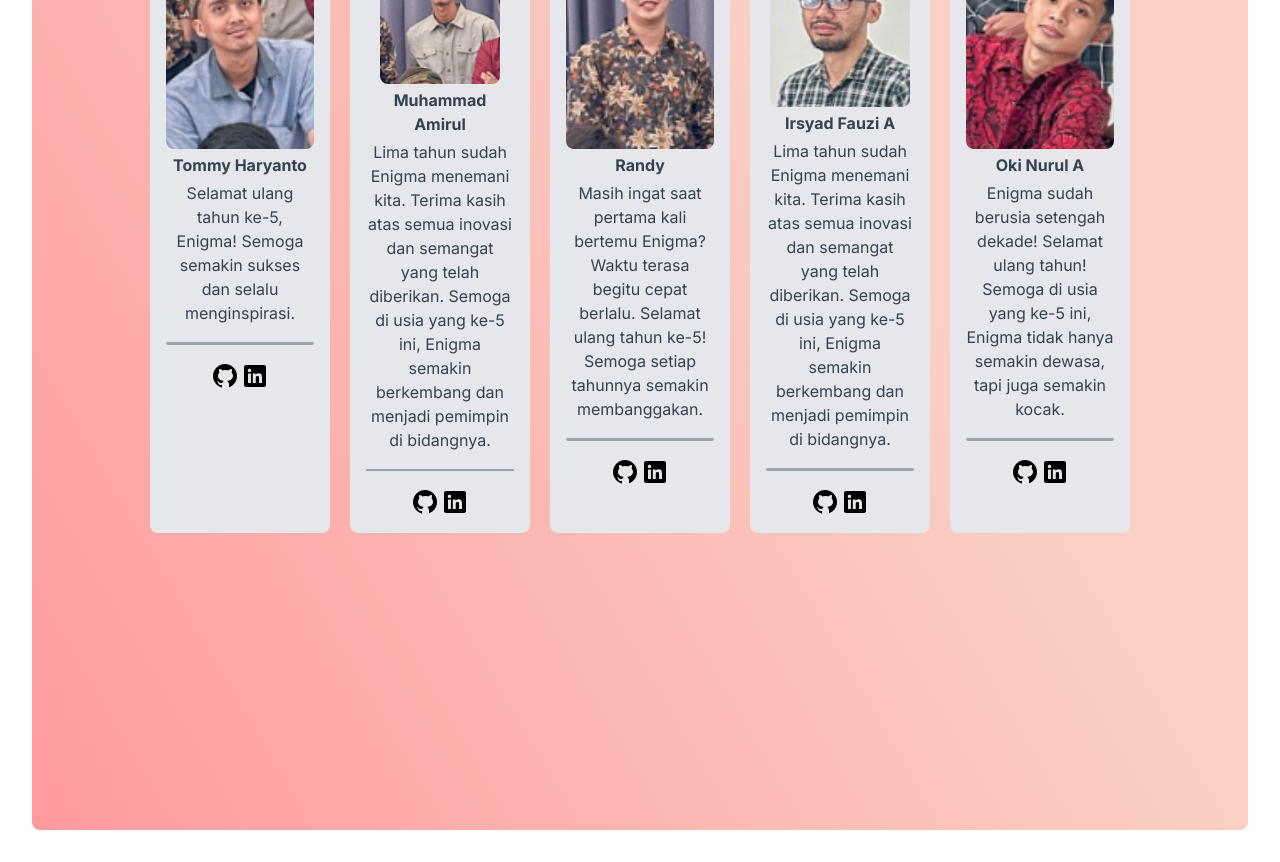
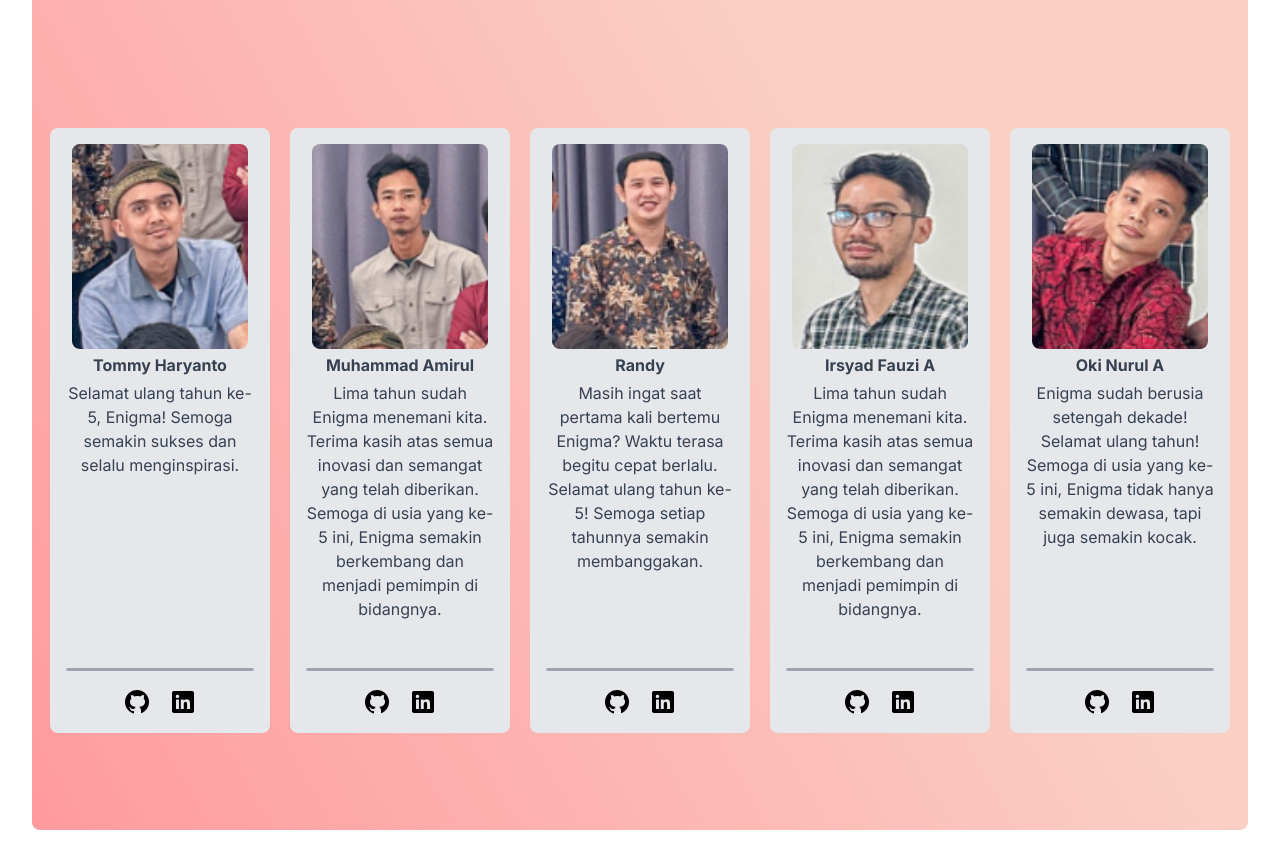
Before and after one commit to onuda22/landing-page-hut-ri-and-enigma-react-vite, a React (Vite) app: page / in a window 1280 px wide. Shown: the part 1280-2142 px from the top of the page. Built offline with nearby package versions, Linux system fonts and the light colour scheme.

Commit message:
flexibel

```diff
--- a/src/component/Card.jsx
+++ b/src/component/Card.jsx
@@ -1,19 +1,18 @@
-import React from 'react'
-import dataTeam from '../../dataTeam'
-import github from '../assets/icons8-github-30.png'
-import link from '../assets/linkedin.png'
+import React from 'react';
+import dataTeam from '../../dataTeam';
+import github from '../assets/icons8-github-30.png';
+import link from '../assets/linkedin.png';
+
 export default function Card() {
   const datas = dataTeam;
 
-
   return (
-
-    <div className='flex flex-row   gap-5'>
-    {datas.map((data)=>{
-      return(
-
-      <div className="flex space-x-8 items-end h-[205px] ">
-      <div className="w-[180px] h-[605px] bg-gray-200 rounded-lg overflow-hidden flex flex-col items-center p-4 ">
+    <div className="flex flex-wrap gap-5 justify-center items-start">
+      {datas.map((data) => {
+        return (
+          <div className="w-full sm:w-[180px] md:w-[200px] lg:w-[220px] flex">
+            <div className="w-full min-h-[300px] h-[605px] bg-gray-200 rounded-lg overflow-hidden flex flex-col items-center p-4 justify-between">
+              <div className="flex flex-col items-center">
                 <img
                   src={data.foto}
                   className="w-auto h-[205px] max-w-full max-h-full rounded-lg object-cover"
@@ -22,17 +21,18 @@ export default function Card() {
                 <p className="mt-1 text-gray-700 text-center">
                   {data.haparan}
                 </p>
-            <hr className='w-full h-1 bg-gray-400 rounded-xl my-4' />
-            <div className='flex flex-row '>
-              <a href={data.github}><img src={github} alt="" /></a>
-              <a href={data.link}><img src={link} alt="" /></a>
+              </div>
+              <div className="w-full">
+                <hr className="w-full h-1 bg-gray-400 rounded-xl my-4" />
+                <div className="flex justify-center space-x-4">
+                  <a href={data.github}><img src={github} alt="GitHub" /></a>
+                  <a href={data.link}><img src={link} alt="LinkedIn" /></a>
                 </div>
               </div>
             </div>
-      )
-    })
-
+          </div>
+        );
+      })}
+    </div>
+  );
 }
-      </div>
-    )
-}
```
Lines whose indentation alone changed are shown as unchanged.
